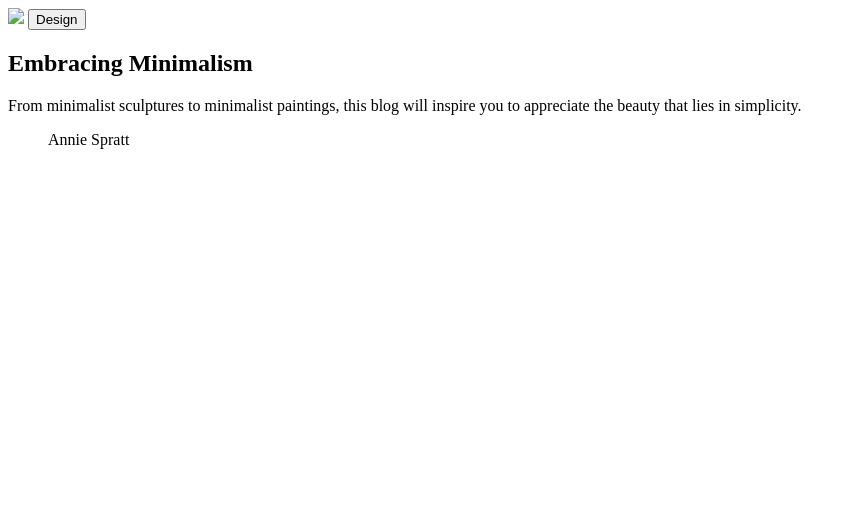
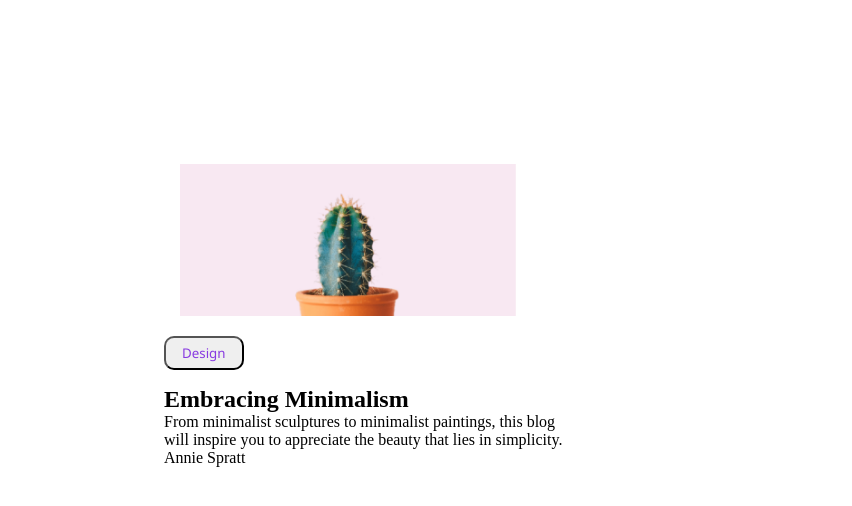
Before and after one commit to Riyaz9399/Minimal-Blog-Card-by-Susie-Stephens, a plain HTML site: page index.html in a window 1280 px wide. Shown: the whole page, without its empty margins (0-852 px from the left). Drawn offline with Linux system fonts and the light colour scheme.

Commit message:
add picture in folder

```diff
--- a/index.html
+++ b/index.html
@@ -4,19 +4,21 @@
     <meta charset="UTF-8">
     <meta name="viewport" content="width=device-width, initial-scale=1.0">
     <title>Document</title>
+    <link rel="stylesheet" href="style.css">
 </head>
 <body>
     <div id="Outer-div">
-       <div id="inner-div">
-        <img src="cactus_img.jpg"></img>
-
-       <button>Design</button>
+       <div id="inner-upperdiv">
+        <img src="cactus_img.jpg">
+       </div>
+       <div id="inner-lowerdiv">
+       <button id="button">Design</button>
        <h2>Embracing Minimalism</h2>
        <p>From minimalist sculptures to minimalist paintings, this blog will inspire you to appreciate the beauty that lies in simplicity.</p>
        <blockquote>Annie Spratt
 
        </blockquote>
-    </div>
+        </div>
     </div>
 </body>
 </html>
--- a/style.css
+++ b/style.css
@@ -0,0 +1,30 @@
+*{
+    padding: 0;
+    margin: 0;
+}
+
+#Outer-div{
+    margin:164px;
+    height:200px;
+    width: 400px;
+
+
+}
+#inner-upperdiv{
+ margin: 16px;
+}
+
+img{
+   height: 152px;
+   width: 336px;;
+}
+#button{
+    font-family: 'Segoe UI', Tahoma, Geneva, Verdana, sans-serif;
+    border-radius: 10px;
+    padding-top: 6px;
+    padding-bottom:6px ;
+    padding-left: 16px;
+    padding-right: 16px;
+    color: #883AE1;
+    margin-bottom: 16px;
+}
```
Also changed, not shown: cactus_img.jpg (added).
